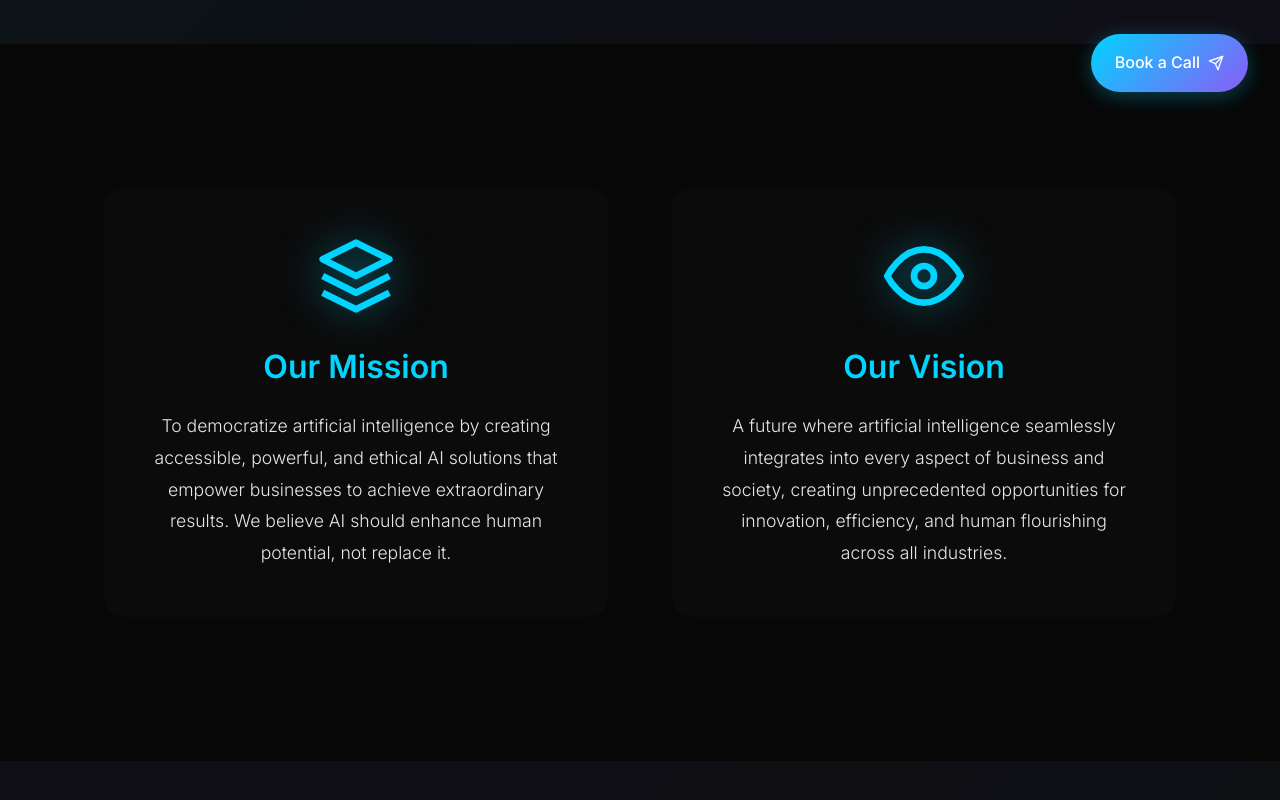
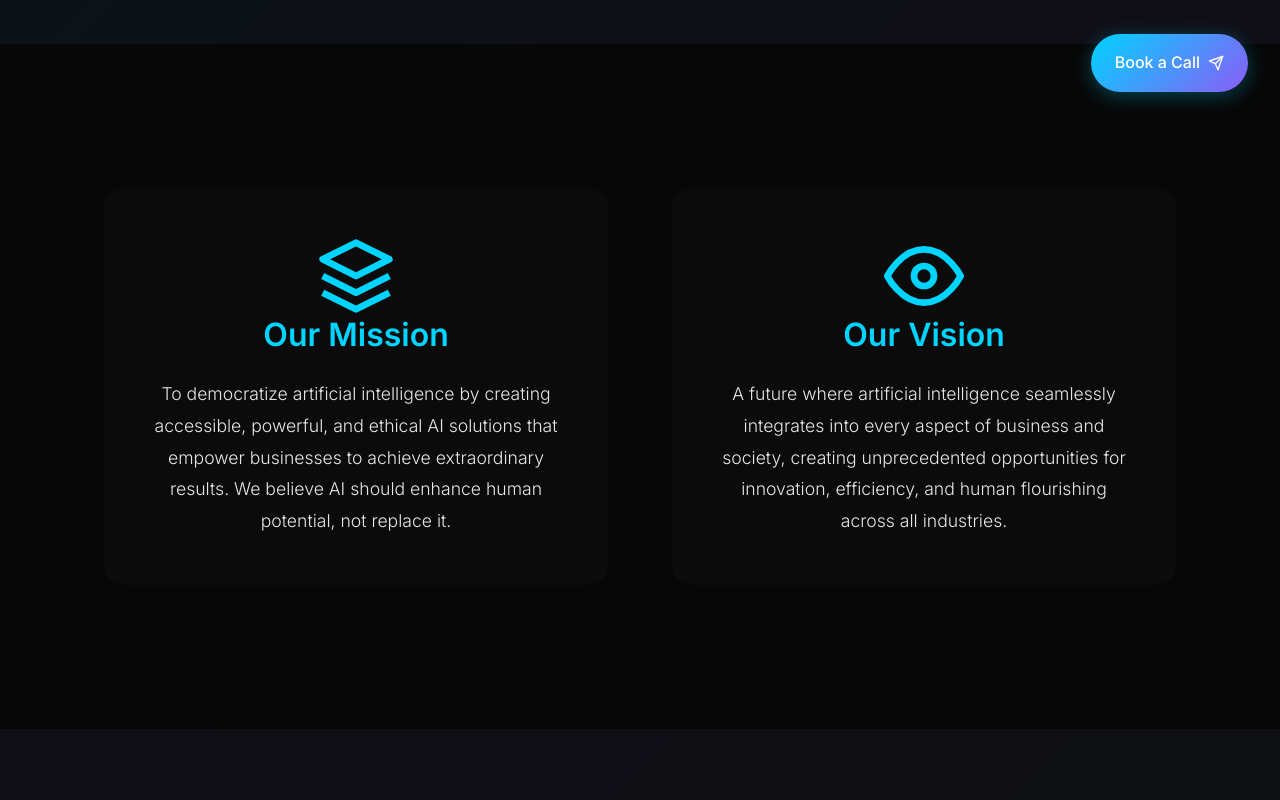
Before and after one commit to Tellivision/a-z, a plain HTML site: page about.html in a window 1280 px wide. Shown: the part 676-1476 px from the top of the page. Drawn offline with Linux system fonts and the light colour scheme.

Commit message:
Fix: Update mission and vision card layout for better alignment

```diff
--- a/about.css
+++ b/about.css
@@ -166,13 +166,12 @@
 .vision-card .card-icon {
     width: 80px;
     height: 80px;
-    margin: 0 auto 2rem;
     color: #00d4ff;
-    filter: drop-shadow(0 0 20px rgba(0, 212, 255, 0.5));
+    transition: all 0.3s ease;
     display: flex;
     align-items: center;
     justify-content: center;
-    flex-shrink: 0;
+    margin: 0 auto;
 }
 
 .mission-card .card-icon svg,
```
